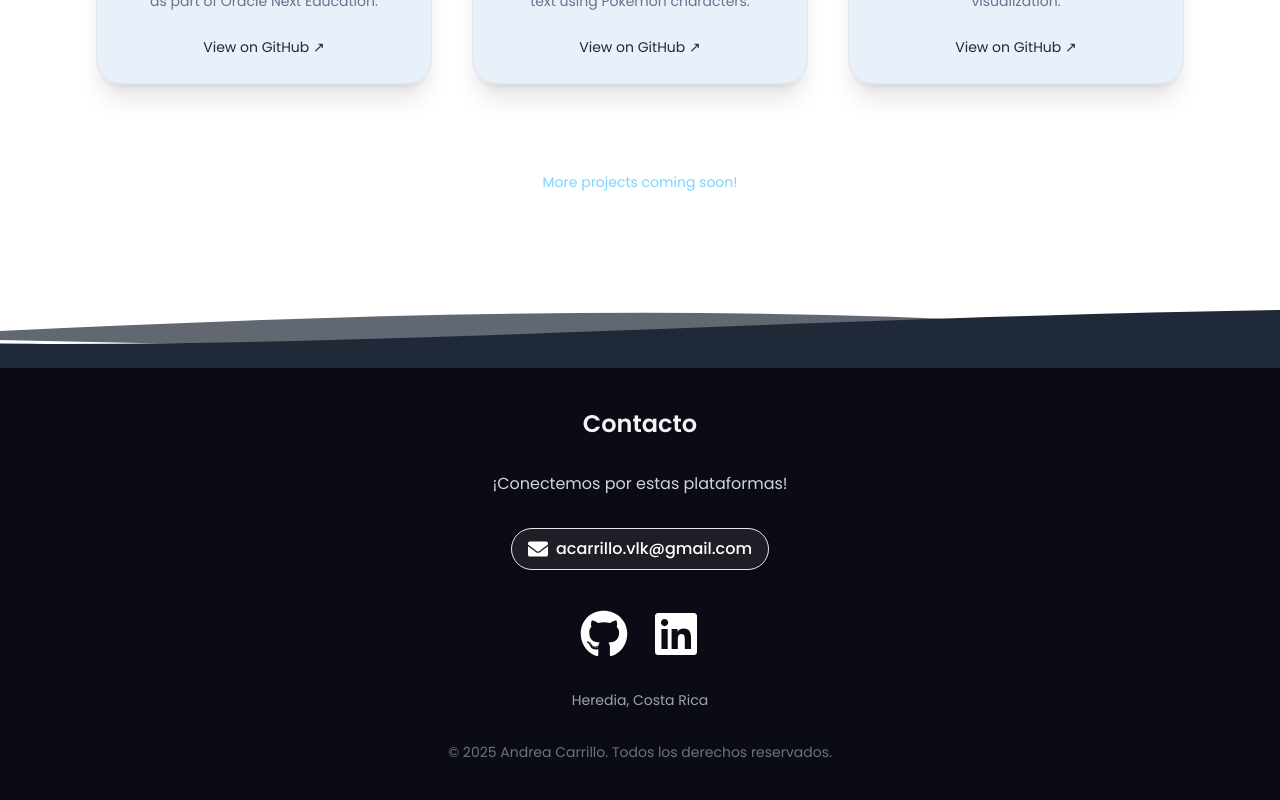
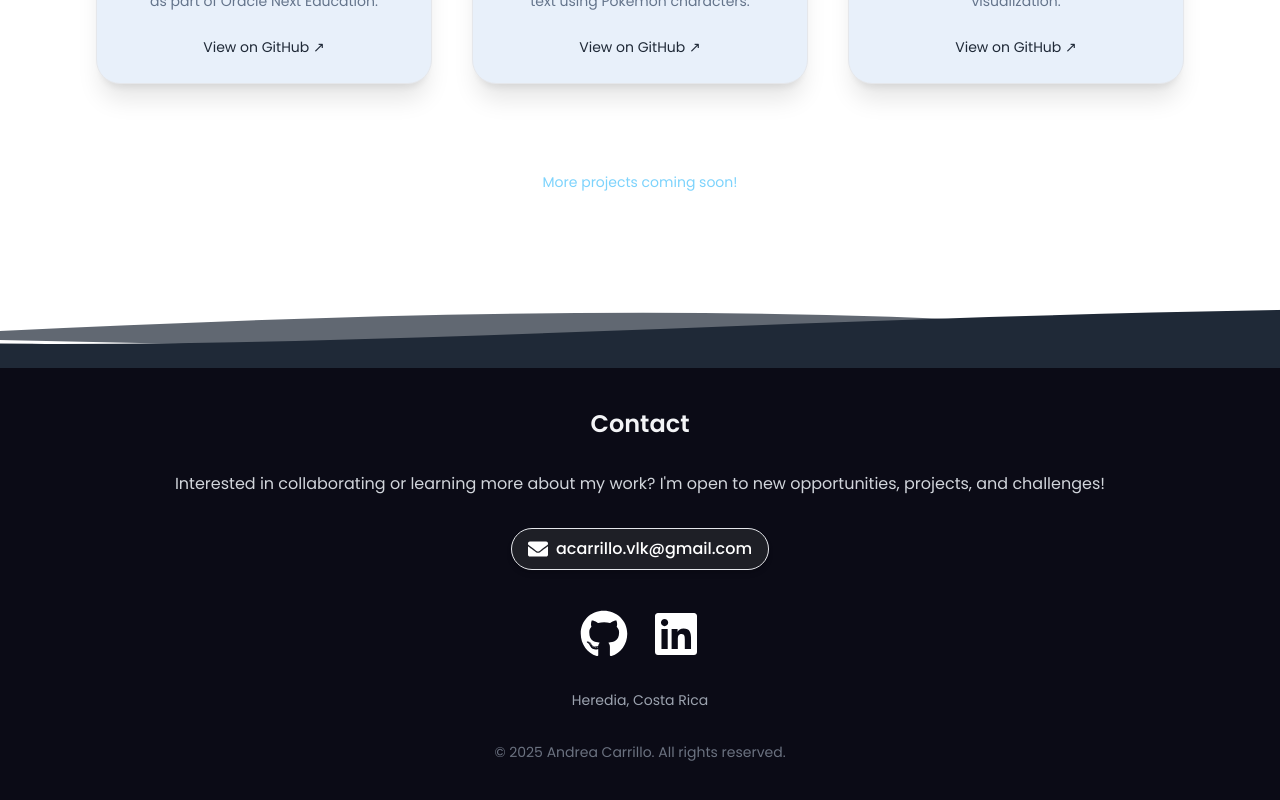
Before and after one commit to AndCarrillo/Portfolio, a React (Vite) app: page / in a window 1280 px wide. Shown: the part 2968-3768 px from the top of the page. Built offline with nearby package versions, Linux system fonts and the light colour scheme.

Commit message:
Add i18n support to Contact component
Replaced hardcoded Spanish text in the Contact component with translation keys using react-i18next.

```diff
--- a/src/components/Contact.jsx
+++ b/src/components/Contact.jsx
@@ -1,16 +1,19 @@
 import React from "react";
+import { useTranslation } from "react-i18next";
 import { FaEnvelope, FaGithub, FaLinkedin } from "react-icons/fa";
 import { EMAIL_URL, GITHUB_URL, LINKEDIN_URL } from "../constants";
 
 function Contact() {
+  const { t } = useTranslation();
+
   return (
     <section id="contact">
       <footer className="bg-[#0b0b16] dark:bg-[#0b0b16] text-gray-100 py-10 px-6 md:px-12">
         <div className="max-w-6xl mx-auto space-y-8">
-          <h3 className="text-2xl font-semibold text-center">Contacto</h3>
-          <p className="text-center text-gray-300">
-            ¡Conectemos por estas plataformas!
-          </p>
+          <h3 className="text-2xl font-semibold text-center">
+            {t("contact.title")}
+          </h3>
+          <p className="text-center text-gray-300">{t("contact.intro")}</p>
 
           {/* Correo con icono en línea */}
           <div className="flex justify-center">
@@ -44,6 +47,7 @@ function Contact() {
               <FaLinkedin className="w-12 h-12 text-white" />
             </a>
           </div>
+
           {/* Sección de contacto con dirección */}
           <div className="text-center text-sm space-y-1 text-gray-400">
             <p>Heredia, Costa Rica</p>
@@ -51,8 +55,7 @@ function Contact() {
 
           {/* Derechos reservados */}
           <p className="text-sm text-center text-gray-500 mt-4">
-            © {new Date().getFullYear()} Andrea Carrillo. Todos los derechos
-            reservados.
+            © {new Date().getFullYear()} Andrea Carrillo. {t("footer.rights")}
           </p>
         </div>
       </footer>
```
